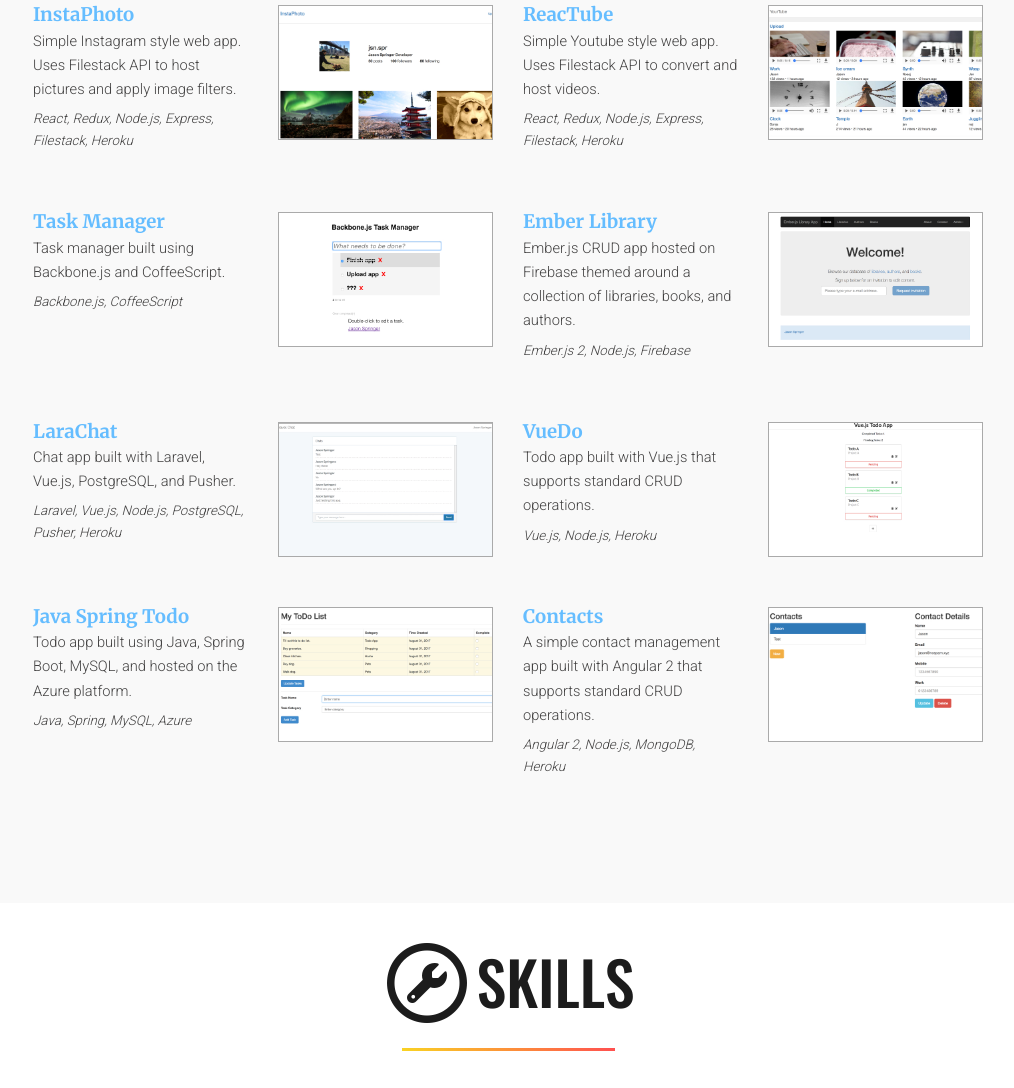
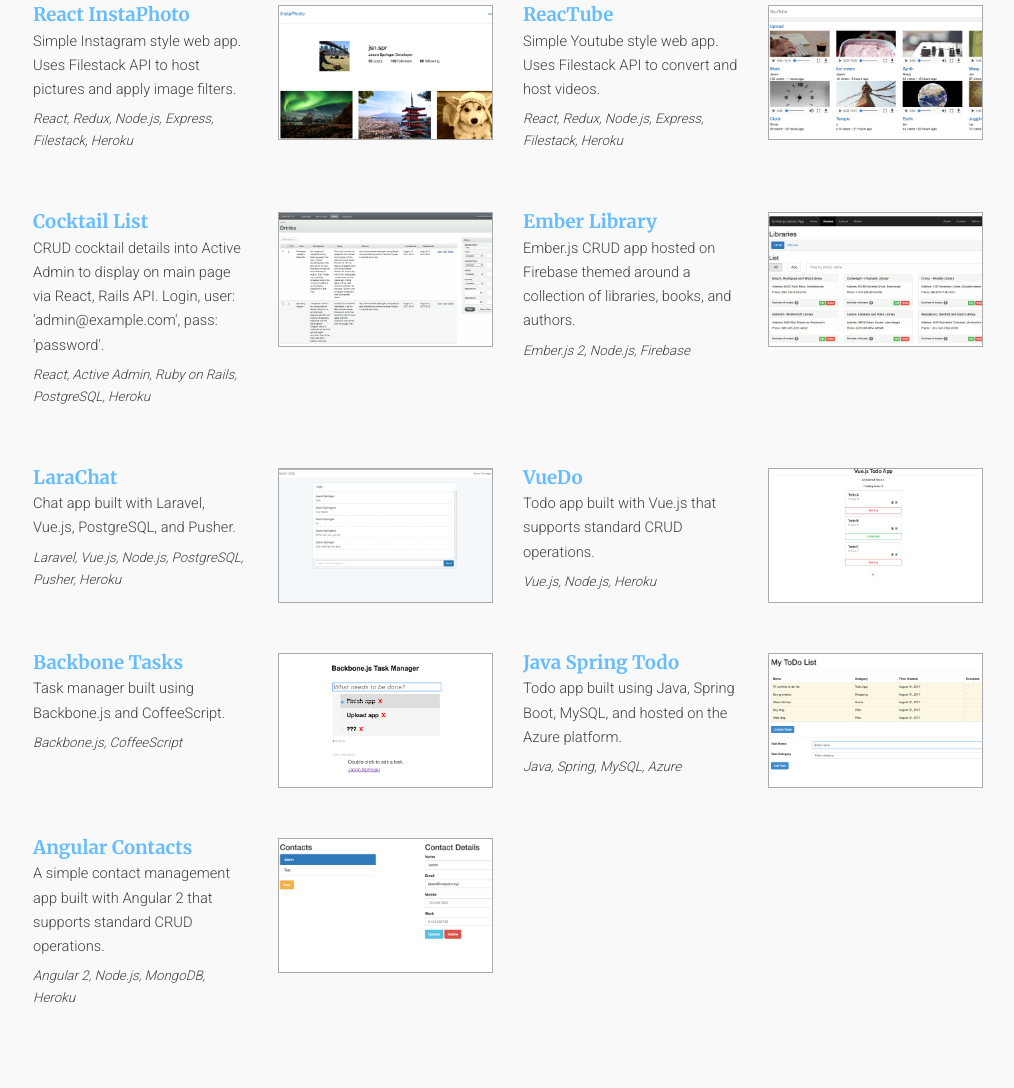
Before and after one commit to jspringer/jspringer.github.io, a plain HTML site: page index.html in a window 1280 px wide. Shown: the part 2140-3228 px from the top of the page, without its empty margins (132-1146 px from the left). Drawn offline with nearby package versions, Linux system fonts and the light colour scheme; a script that the page names is missing.

Commit message:
Add new projects to Projects section. Animated thumbnails.

```diff
--- a/index.html
+++ b/index.html
@@ -196,7 +196,7 @@
           <div class="row">
             <div class="project">
               <div class="col-md-3 slideUpBlock">
-                <h5 class="project-title"><a href="https://jsnspr-instaphoto.herokuapp.com/">InstaPhoto</a></h5>
+                <h5 class="project-title"><a href="https://jsnspr-instaphoto.herokuapp.com/">React InstaPhoto</a></h5>
                 <p class="project-description">
                   Simple Instagram style web app. Uses Filestack API to host pictures and apply image filters.
                 </p>
@@ -228,16 +228,16 @@
           <div class="row">
             <div class="project">
               <div class="col-md-3 slideUpBlock">
-                <h5 class="project-title"><a href="apps/backbone-coffee-tasks">Task Manager</a></h5>
+                <h5 class="project-title"><a href="http://jsnspr-rorreact-cocktail-list.herokuapp.com/">Cocktail List</a></h5>
                 <p class="project-description">
-                  Task manager built using Backbone.js and CoffeeScript.
+                  CRUD cocktail details into Active Admin to display on main page via React, Rails API. Login, user: 'admin@example.com', pass: 'password'.
                 </p>
                 <p class="project-details">
-                  Backbone.js, CoffeeScript
+                  React, Active Admin, Ruby on Rails, PostgreSQL, Heroku
                 </p>
               </div>
               <div class="col-md-3 slideUpBlock project-screenshot">
-                  <a href="apps/backbone-coffee-tasks"><img src="images/backbone-coffee-tasks-640.jpg"></a>
+                  <a href="http://jsnspr-rorreact-cocktail-list.herokuapp.com/"><img src="images/rorreact-cocktail-list-640.gif"></a>
               </div>
 
               <div class="col-md-3 slideUpBlock project-row-second-item">
@@ -250,7 +250,7 @@
                 </p>
               </div>
               <div class="col-md-3 slideUpBlock project-screenshot">
-                  <a href="https://ember-library-47486.firebaseapp.com/"><img src="images/ember-library-app-640.jpg"></a>
+                  <a href="https://ember-library-47486.firebaseapp.com/"><img src="images/ember-library-app-640.gif"></a>
               </div>
             </div>
           </div>
@@ -289,7 +289,21 @@
 
           <div class="row">
             <div class="project">
+
               <div class="col-md-3 slideUpBlock">
+                <h5 class="project-title"><a href="apps/backbone-coffee-tasks">Backbone Tasks</a></h5>
+                <p class="project-description">
+                  Task manager built using Backbone.js and CoffeeScript.
+                </p>
+                <p class="project-details">
+                  Backbone.js, CoffeeScript
+                </p>
+              </div>
+              <div class="col-md-3 slideUpBlock project-screenshot">
+                  <a href="apps/backbone-coffee-tasks"><img src="images/backbone-coffee-tasks-640.jpg"></a>
+              </div>
+
+              <div class="col-md-3 slideUpBlock project-row-second-item">
                 <h5 class="project-title"><a href="http://jsnspr-java-spring-todo-app.azurewebsites.net/">Java Spring Todo</a></h5>
                 <p class="project-description">
                   Todo app built using Java, Spring Boot, MySQL, and hosted on the Azure platform.
@@ -302,8 +316,15 @@
                   <a href="http://jsnspr-java-spring-todo-app.azurewebsites.net/"><img src="images/azure-javaspring-todo-640.jpg"></a>
               </div>
 
-              <div class="col-md-3 slideUpBlock project-row-second-item">
-                <h5 class="project-title"><a href="https://jsnspr-contact-list.herokuapp.com/">Contacts</a></h5>
+            </div>
+          </div>
+
+
+          <div class="row">
+            <div class="project">
+
+              <div class="col-md-3 slideUpBlock">
+                <h5 class="project-title"><a href="https://jsnspr-contact-list.herokuapp.com/">Angular Contacts</a></h5>
                 <p class="project-description">
                   A simple contact management app built with Angular 2 that supports standard CRUD operations.
                 </p>
@@ -314,6 +335,8 @@
               <div class="col-md-3 slideUpBlock project-screenshot">
                   <a href="https://jsnspr-contact-list.herokuapp.com/"><img src="images/contactlist-640.jpg"></a>
               </div>
+              <div class="col-md-6"></div>
+
             </div>
           </div>
 
```
Also changed, not shown: images/ember-library-app-640.gif (added), images/rorreact-cocktail-list-640.gif (added), images/rorreact-cocktail-list-640.jpg (added), images/rorreact-cocktail-list-active-admin-640.jpg (added).
